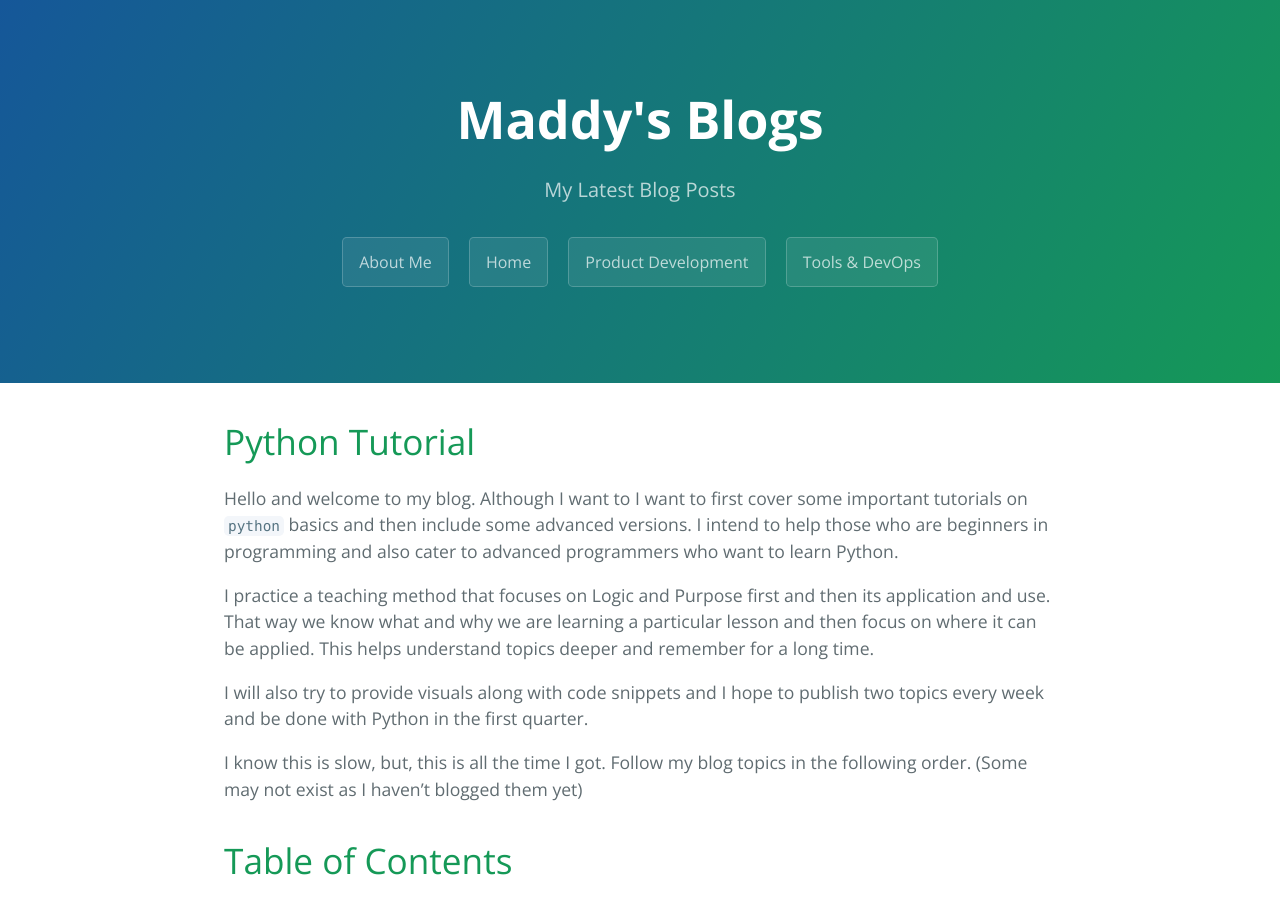
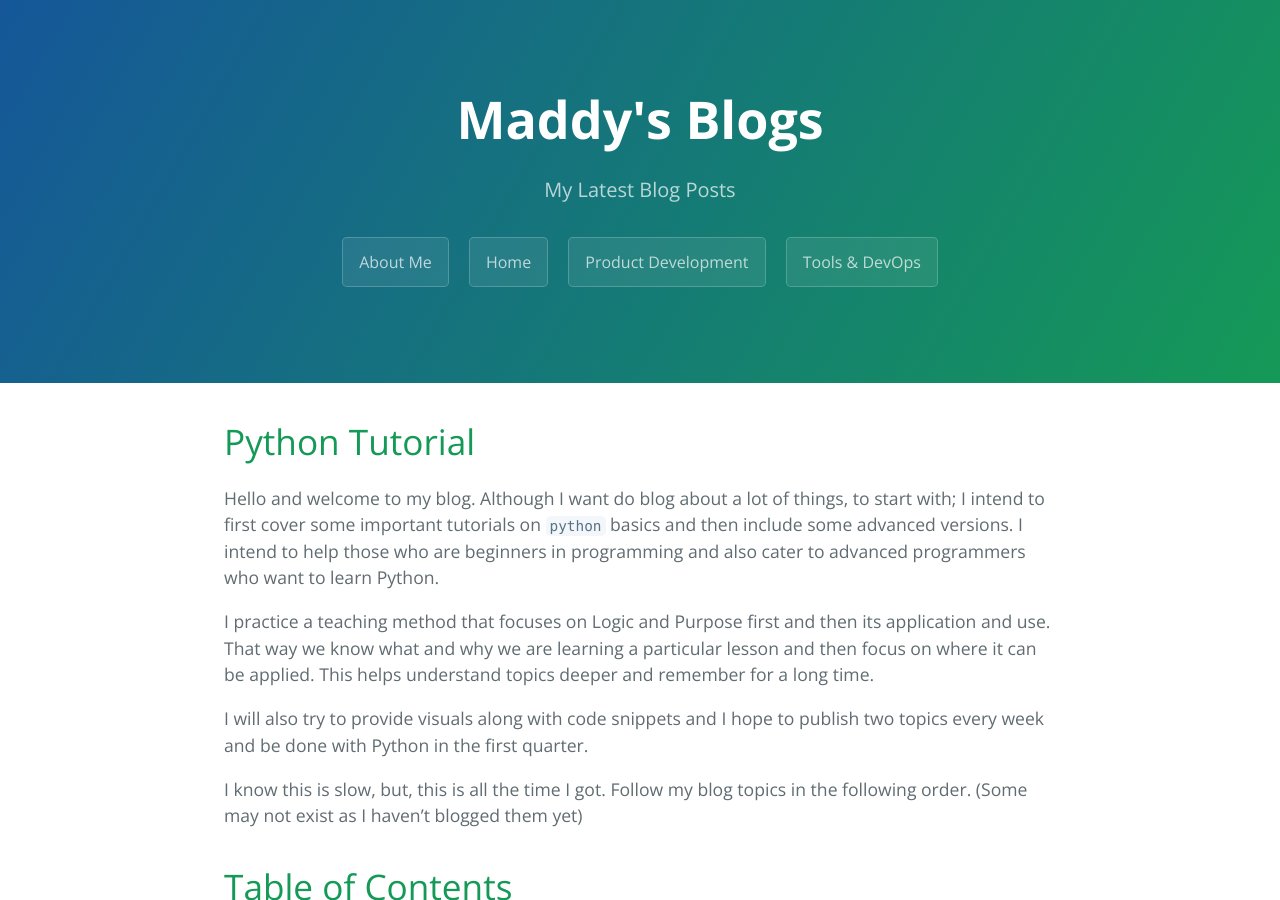
Before and after one commit to maddymaster/maddymaster.github.io, a Jekyll site: the page built from _posts/2016-12-26-my-first-post.markdown, in a window 1280 px wide and 900 px high. Built offline with Jekyll 4.4.1, drawn with Linux system fonts in a browser that asks for light colours.

Commit message:
minor corrections

```diff
--- a/_posts/2016-12-26-my-first-post.markdown
+++ b/_posts/2016-12-26-my-first-post.markdown
@@ -6,7 +6,7 @@ categories: Python-Tutorial
 ---
 # Python Tutorial
 
-Hello and welcome to my blog. Although I want to I want to first cover some important tutorials on `python` basics and then include some advanced versions. I intend to help those who are beginners in programming and also cater to advanced programmers who want to learn Python.
+Hello and welcome to my blog. Although I want do blog about a lot of things, to start with; I intend to first cover some important tutorials on `python` basics and then include some advanced versions. I intend to help those who are beginners in programming and also cater to advanced programmers who want to learn Python.
 
 I practice a teaching method that focuses on Logic and Purpose first and then its application and use. That way we know what and why we are learning a particular lesson and then focus on where it can be applied. This helps understand topics deeper and remember for a long time.
 
```
Also changed, not shown: 1 other file.
